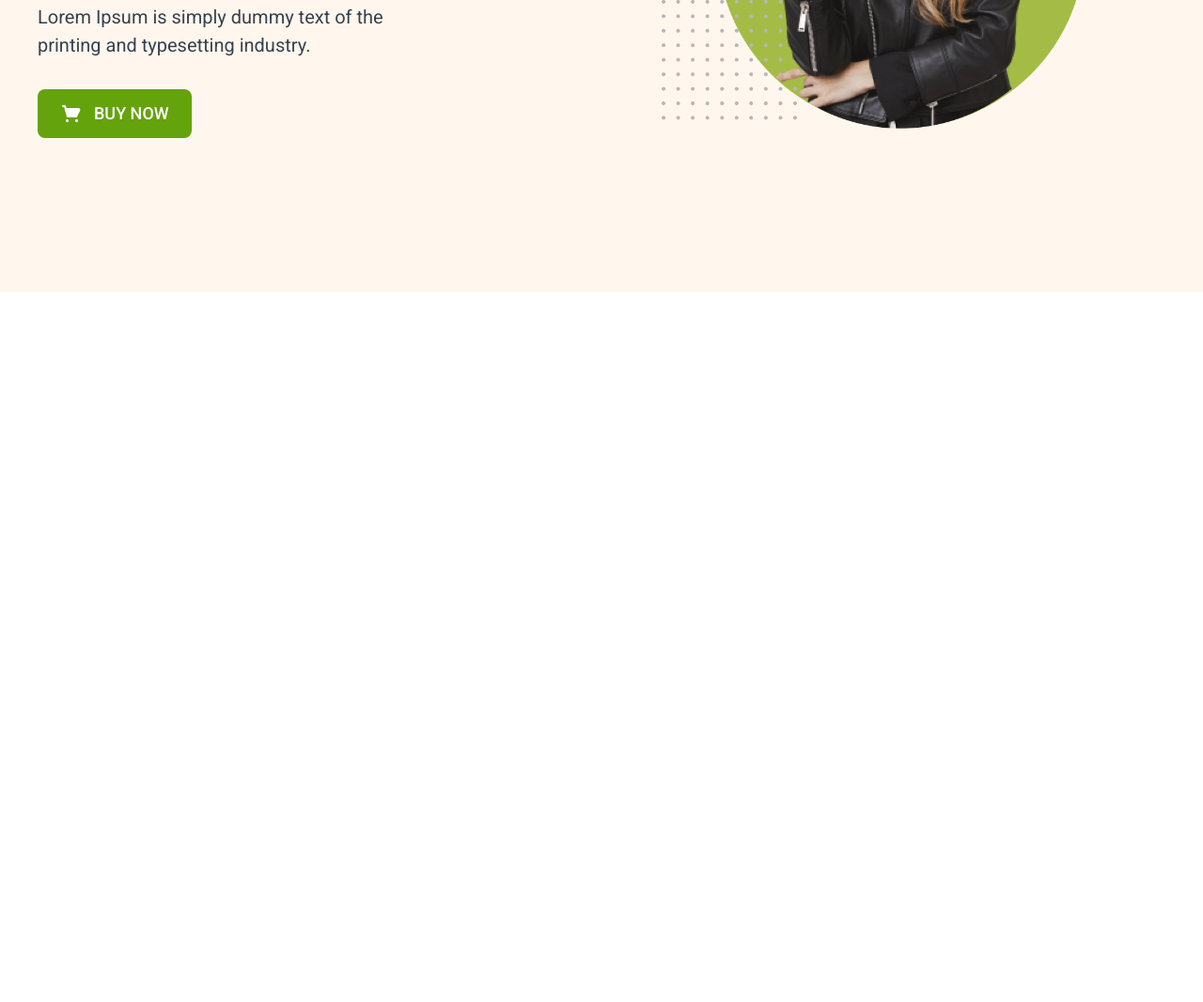
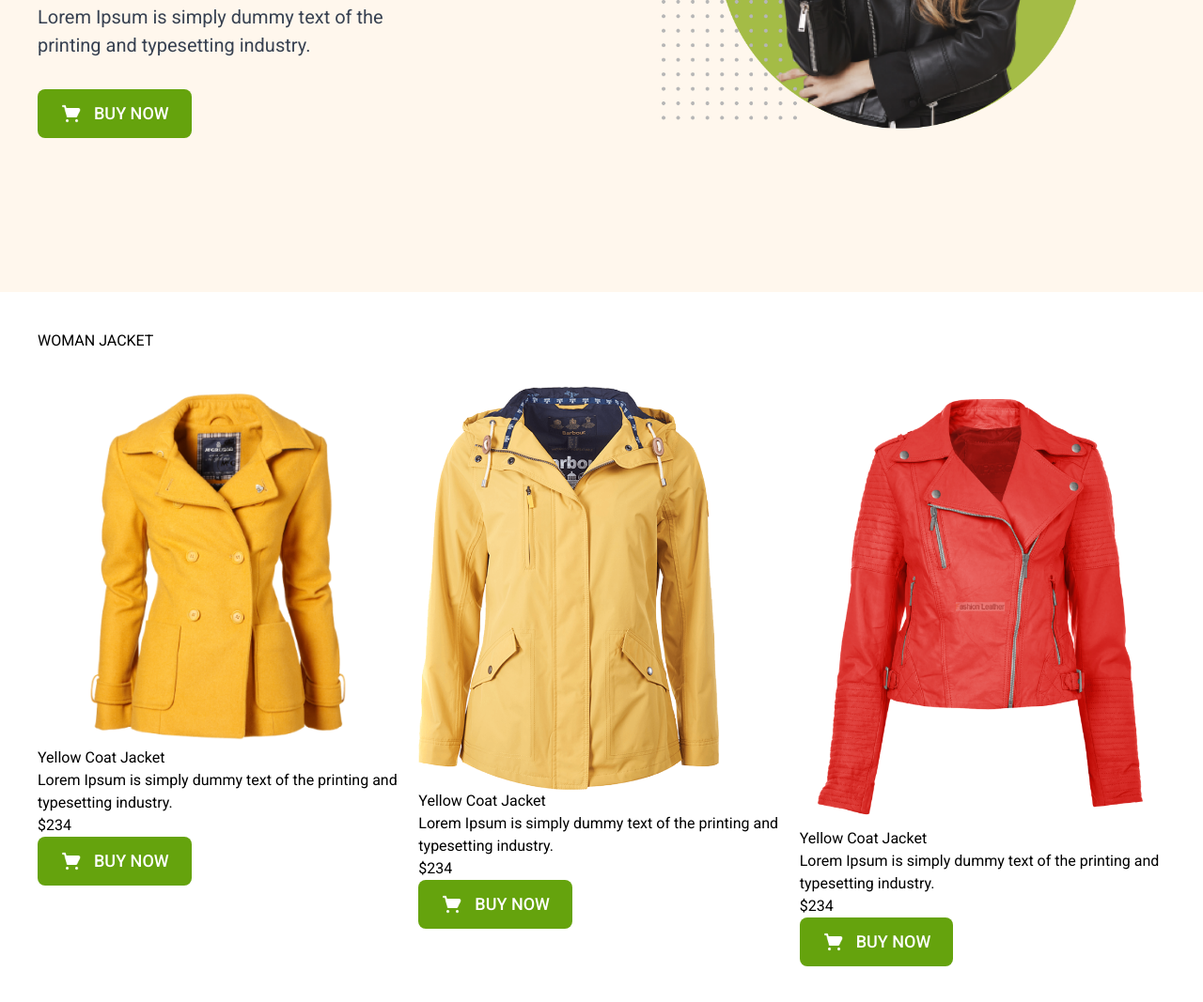
Before and after one commit to Owasiul/Penguin_Fashion.github.io, a plain HTML site: page index.html in a window 1280 px wide. Shown: the part 579-1646 px from the top of the page at 94% size. Before the commit the page ends 890 px from the top, so only its background shows below. Drawn offline with nearby package versions, Linux system fonts and the light colour scheme.

Commit message:
update2.0

```diff
--- a/index.html
+++ b/index.html
@@ -34,7 +34,7 @@
     <main>
       <!-- hero start -->
       <section
-        class="hero-content bg-orange-50 flex items-center justify-center p-10 "
+        class="hero-content bg-orange-50 flex items-center justify-center p-10"
       >
         <div class="container mx-auto flex flex-col md:flex-row items-center">
           <!-- Hero Left -->
@@ -67,6 +67,84 @@
         </div>
       </section>
       <!-- hero end -->
+      <!-- Women jacket -->
+      <section class="women p-10">
+        <!-- heading -->
+        <h1>WOMAN JACKET</h1>
+        <!-- product -->
+        <div class="product grid grid-cols-3 gap-4 mt-9">
+          <!-- card-1 -->
+          <div class="product-card">
+            <div class="card-img">
+              <img class="w-96" src="img/SeekPng 1.png" alt="" />
+            </div>
+            <!-- card content -->
+            <div class="card-content">
+              <h2>Yellow Coat Jacket</h2>
+              <p>
+                Lorem Ipsum is simply dummy text of the printing and typesetting
+                industry.
+              </p>
+              <!-- price and btn -->
+              <div class="price-btn">
+                <h3>$234</h3>
+                <button
+                  class="bg-lime-600 hover:bg-lime-500 text-white text-lg font-medium px-6 py-3 rounded-lg flex items-center"
+                >
+                  <img class="w-6 mr-3" src="icon,logo/shopping-cart 1.png" alt="" />
+                  BUY NOW
+                </button>
+              </div>
+            </div>
+          </div>
+          <!-- card-2 -->
+          <div class="product-card">
+            <div class="card-img">
+              <img class="w-80" src="img/PngItem_2597366 1.png" alt="" />
+            </div>
+            <div class="card-content">
+              <h2>Yellow Coat Jacket</h2>
+              <p>
+                Lorem Ipsum is simply dummy text of the printing and typesetting
+                industry.
+              </p>
+              <!-- price and btn -->
+              <div class="price-btn">
+                <h3>$234</h3>
+                <button
+                  class="bg-lime-600 hover:bg-lime-500 text-white text-lg font-medium px-6 py-3 rounded-lg flex items-center"
+                >
+                  <img class="w-6 mr-3" src="icon,logo/shopping-cart 1.png" alt="" />
+                  BUY NOW
+                </button>
+              </div>
+            </div>
+          </div>
+          <!-- card-3 -->
+          <div class="product-card">
+            <div class="card-img">
+              <img class="w-96" src="img/image 15.png" alt="" />
+            </div>
+            <div class="card-content">
+              <h2>Yellow Coat Jacket</h2>
+              <p>
+                Lorem Ipsum is simply dummy text of the printing and typesetting
+                industry.
+              </p>
+              <!-- price and btn -->
+              <div class="price-btn">
+                <h3>$234</h3>
+                <button
+                  class="bg-lime-600 hover:bg-lime-500 text-white text-lg font-medium px-6 py-3 rounded-lg flex items-center"
+                >
+                  <img class="w-6 mr-3" src="icon,logo/shopping-cart 1.png" alt="" />
+                  BUY NOW
+                </button>
+              </div>
+            </div>
+          </div>
+        </div>
+      </section>
     </main>
   </body>
 </html>
```
